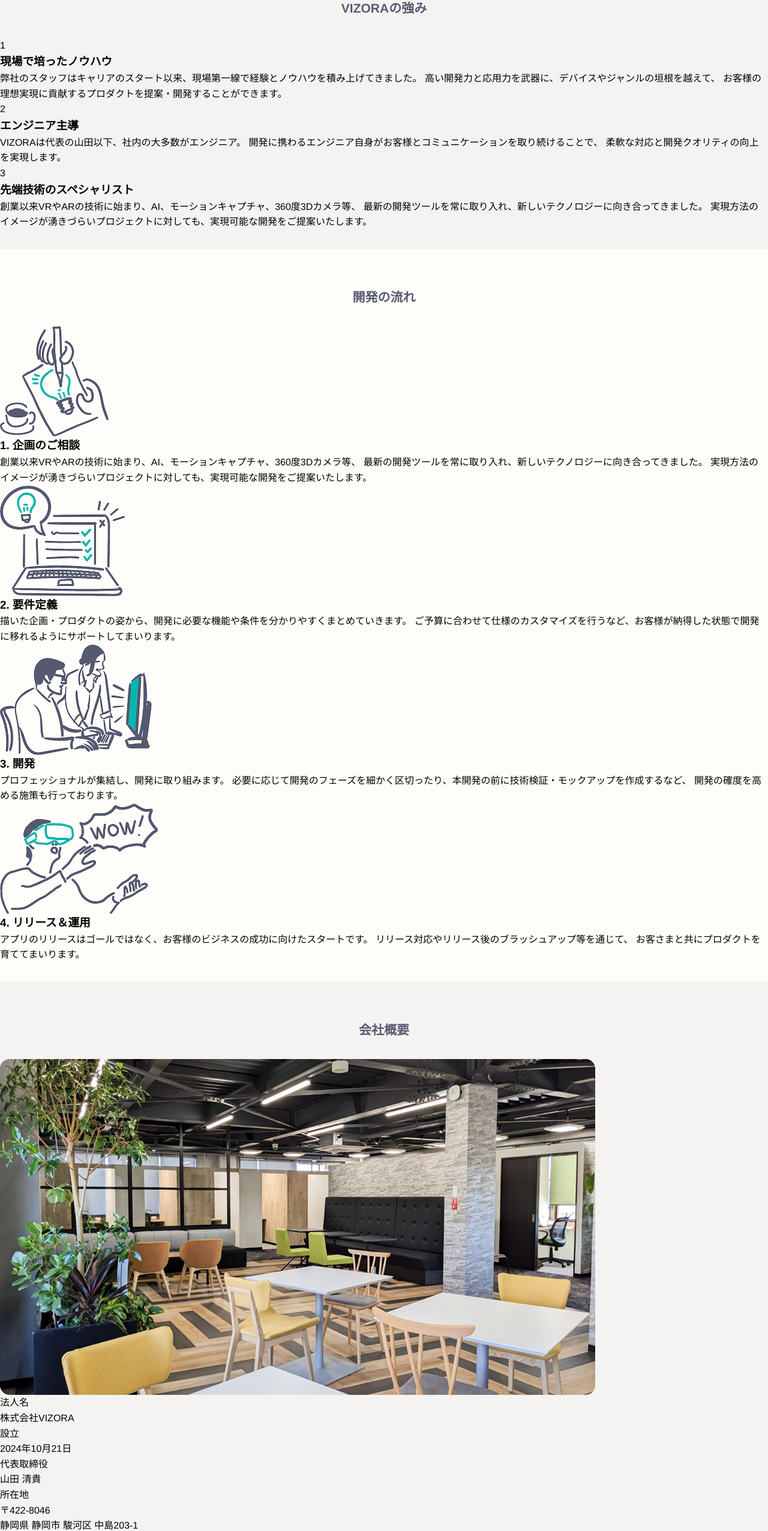
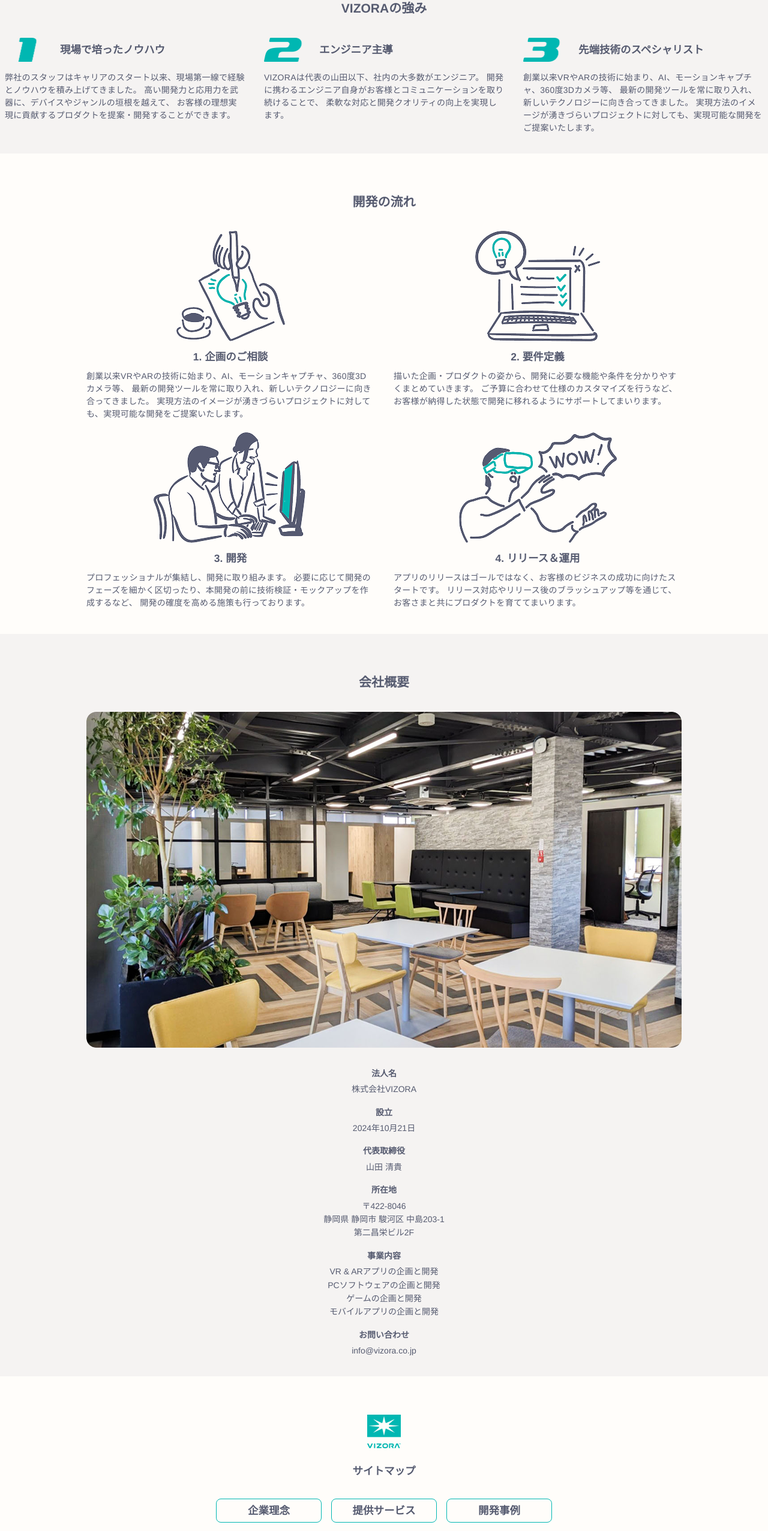
Before and after one commit to VIZORA-inc/web-site, a plain HTML site: page index.html in a window 1280 px wide. Shown: the part 2907-5460 px from the top of the page at 60% size. Drawn offline with Linux system fonts and the light colour scheme.

Commit message:
サイトマップまで作成

```diff
--- a/css/style.css
+++ b/css/style.css
@@ -197,3 +197,191 @@
   color: #333;
   text-align: center;
 }
+
+/* =========================
+   VIZORAの強み
+   ========================= */
+
+.strength-list {
+  max-width: 1264px;
+  display: grid;
+  grid-template-columns: repeat(3, 1fr); /* 3列横並び */
+  gap: 32px;
+  margin: 0 auto;
+}
+
+.strength-item {
+  text-align: left;
+}
+
+.strength-content {
+  display: flex;
+  align-items: center;   /* 縦方向中央揃え */
+  gap: 12px;             /* 画像とh3の間隔 */
+  margin-bottom: 1rem;
+}
+
+.strength-number {
+  width: 80px;
+  height: 40px;
+  object-fit: contain;
+}
+
+.strength-content h3 {
+  font-size: 17.5px;
+  color: #565B70;
+  margin: 0;
+}
+
+.strength-item p {
+  font-size: 14px;
+  line-height: 21px;
+  letter-spacing: 0.02em;
+  color: #565B70;
+}
+
+
+.flow-list {
+  max-width: calc(480px * 2 + 32px); /* 480*2 + gap */
+  display: grid;
+  grid-template-columns: repeat(2, 480px); /* 固定幅2列 */
+  gap: 32px; /* 横・縦ともに32px */
+  margin: 0 auto;
+  justify-content: center; /* 中央寄せ */
+}
+
+.flow-step {
+  width: 480px;
+  height: 304px;
+  text-align: center;
+  box-sizing: border-box; /* 内側のpaddingを含める */
+}
+
+.flow-image img {
+  height: 184px;        /* 高さ固定 */
+  width: auto;          /* アスペクト比を維持 */
+  display: block;
+  margin: 0 auto 12px;  /* 中央揃え＋下余白 */
+}
+
+.flow-content h3 {
+  font-size: 17.5px;
+  color: #565B70;
+  margin-bottom: 0.5rem;
+}
+
+.flow-content p {
+  font-size: 14px;
+  line-height: 21px;
+  letter-spacing: 0.02em;
+  text-align: left;
+  color: #565B70;
+}
+
+/* =========================
+   会社概要
+   ========================= */
+#company {
+  text-align: center; /* 全体を中央寄せ */
+}
+
+.company-wrapper {
+  max-width: 992px;
+  margin: 0 auto;
+  text-align: center;
+}
+
+
+.company-image img {
+  width: 992px;        /* 横幅を固定 */
+  max-width: 100%;     /* 画面幅が小さい場合は縮小 */
+  border-radius: 16px; /* 丸みをつける */
+  margin-bottom: 32px; /* 下に余白 */
+  display: block;
+}
+
+.company-info {
+  font-size: 14px;
+  color: #565B70;
+  max-width: 800px;  /* 読みやすい幅に制限 */
+  margin: 0 auto;    /* 中央に配置 */
+}
+
+.company-info dl {
+  font-size: 14px;
+  color: #565B70;
+  margin: 0;
+  padding: 0;
+}
+
+.company-info dt,
+.company-info dd {
+  display: block;       /* 縦並びにする */
+  margin: 0;            /* デフォルト余白リセット */
+  padding: 0;
+}
+
+.company-info dt {
+  font-weight: bold;    /* 見出しを太字に */
+  margin-top: 16px;     /* 各項目ごとに余白 */
+}
+
+.company-info dd {
+  margin-top: 4px;      /* dtとの間隔を少しあける */
+}
+
+
+/* =========================
+   サイトマップ
+   ========================= */
+#sitemap {
+  text-align: center;
+  padding: 64px 16px;
+}
+
+.sitemap-logo img {
+  width: 56px;
+  height: auto;
+  margin: 0 auto 24px;
+  display: block;
+}
+
+#sitemap h2 {
+  font-size: 17.5px;
+  color: #565B70;
+  margin-bottom: 32px;
+}
+
+/* ラッパー */
+.sitemap-wrapper {
+  display: flex;
+  justify-content: center;
+}
+
+
+.sitemap-links {
+  display: grid;
+  grid-template-columns: repeat(3, 176px); /* 3列固定幅 */
+  gap: 16px; /* 縦横16px */
+  justify-content: center; /* グリッド全体を中央に */
+}
+
+/* 各リンクをボタン風に */
+.sitemap-links a {
+  display: flex;
+  justify-content: center;
+  align-items: center;
+  height: 40px;
+  border: 1px solid #00B7B2;
+  border-radius: 8px;
+  font-size: 17.5px;
+  font-weight: bold;
+  color: #565B70;
+  text-decoration: none;
+  transition: all 0.3s ease;
+}
+
+.sitemap-links a:hover {
+  background-color: #00B7B2;
+  color: #fff;
+}
--- a/index.html
+++ b/index.html
@@ -226,37 +226,39 @@
 <section id="strengths">
   <h2>VIZORAの強み</h2>
 
+  <div class="strength-list">
     <!-- 強み1 -->
     <div class="strength-item">
-    <div class="strength-number">1</div>
       <div class="strength-content">
+        <img src="images/1.png" alt="1" class="strength-number">
         <h3>現場で培ったノウハウ</h3>
+      </div>
       <p>
         弊社のスタッフはキャリアのスタート以来、現場第一線で経験とノウハウを積み上げてきました。
         高い開発力と応用力を武器に、デバイスやジャンルの垣根を越えて、
         お客様の理想実現に貢献するプロダクトを提案・開発することができます。
       </p>
     </div>
-  </div>
 
     <!-- 強み2 -->
     <div class="strength-item">
-    <div class="strength-number">2</div>
       <div class="strength-content">
+        <img src="images/2.png" alt="2" class="strength-number">
         <h3>エンジニア主導</h3>
+      </div>
       <p>
         VIZORAは代表の山田以下、社内の大多数がエンジニア。
         開発に携わるエンジニア自身がお客様とコミュニケーションを取り続けることで、
         柔軟な対応と開発クオリティの向上を実現します。
       </p>
     </div>
-  </div>
 
     <!-- 強み3 -->
     <div class="strength-item">
-    <div class="strength-number">3</div>
       <div class="strength-content">
+        <img src="images/3.png" alt="3" class="strength-number">
         <h3>先端技術のスペシャリスト</h3>
+      </div>
       <p>
         創業以来VRやARの技術に始まり、AI、モーションキャプチャ、360度3Dカメラ等、
         最新の開発ツールを常に取り入れ、新しいテクノロジーに向き合ってきました。
@@ -264,14 +266,15 @@
       </p>
     </div>
   </div>
+</section>
 
-</section>
 
 
 <!-- 開発の流れ -->
 <section id="flow">
   <h2>開発の流れ</h2>
 
+  <div class="flow-list">
     <!-- Step 1 -->
     <div class="flow-step">
       <div class="flow-image">
@@ -330,14 +333,16 @@
         </p>
       </div>
     </div>
+  </div>
+</section>
 
-</section>
 
 
 <!-- 会社概要 -->
 <section id="company">
   <h2>会社概要</h2>
 
+  <div class="company-wrapper">
     <!-- 会社写真 -->
     <div class="company-image">
       <img src="images/company-office.png" alt="会社オフィス写真">
@@ -374,8 +379,8 @@
         <dd><a href="mailto:info@vizora.co.jp">info@vizora.co.jp</a></dd>
       </dl>
     </div>
+  </div>
 </section>
-
 
 <!-- サイトマップ -->
 <section id="sitemap">
@@ -384,6 +389,9 @@
   </div>
 
   <h2>サイトマップ</h2>
+
+  <!-- ラッパーを追加 -->
+  <div class="sitemap-wrapper">
     <div class="sitemap-links">
       <a href="#philosophy">企業理念</a>
       <a href="#services">提供サービス</a>
@@ -391,6 +399,7 @@
       <a href="#strengths">VIZORAの強み</a>
       <a href="#flow">開発の流れ</a>
       <a href="#company">会社概要</a>
+    </div>
   </div>
 </section>
 
```
Lines whose indentation alone changed are shown as unchanged.
